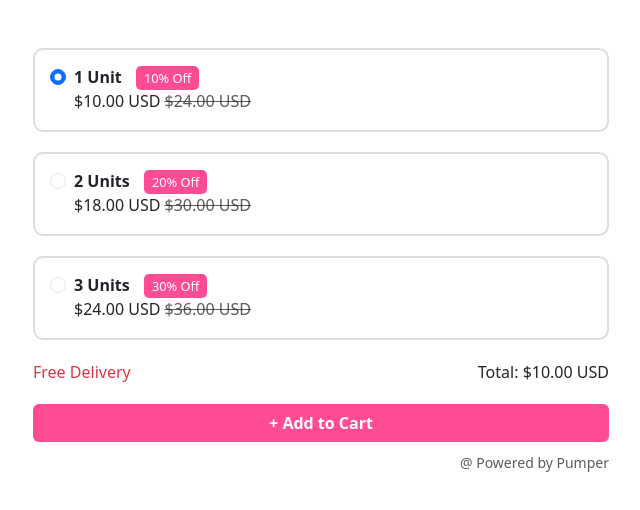
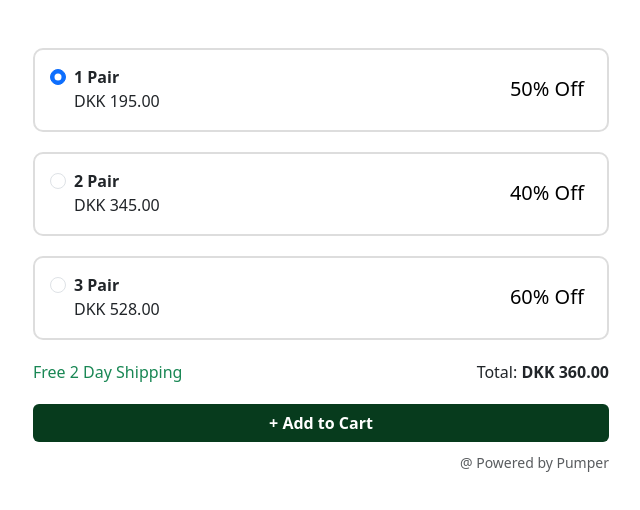
Before and after one commit to SanikaUtekar/Bootstrap-Bingo, a plain HTML site: page index.html in a window 1280 px wide. Shown: the whole page, without its empty margins (319-959 px from the left). Drawn offline with nearby package versions, Linux system fonts and the light colour scheme.

Commit message:
assignment

```diff
--- a/form.css
+++ b/form.css
@@ -9,8 +9,8 @@
 }
 
 .offer-box.hovered {
-    background-color: #ffe0ef;
-    border-color: #ff4c94;
+    background-color: #aac7ac;
+    border-color: #073b1d;
     transform: scale(1.02);
     box-shadow: 0 4px 12px rgba(0, 0, 0, 0.05);
 }
@@ -25,20 +25,20 @@
 }
 
 .discount-badge {
-    background-color: #ff4c94;
-    color: white;
-    font-size: 0.8rem;
+    color: black;
+    font-size: 20px;
+    font-weight: 500;
     padding: 3px 8px;
     border-radius: 5px;
     margin-left: 10px;
 }
 .btn-cart {
-background-color: #ff4c94 !important;
+background-color: #073b1d !important;
 color: white !important;
 font-weight: bold !important;
 width: 100%;
 }
 
 .btn-cart:hover {
-background-color: #e83e8c;
+background-color: #073b1d;
 }
--- a/index.html
+++ b/index.html
@@ -13,15 +13,22 @@
 
 <body>
 
-<div class="container mt-5"  style="max-width: 600px;">
+    <div class="container mt-5" style="max-width: 600px;">
         <form>
             <!-- Offer Box Template -->
             <div class="offer-box" id="offer1">
                 <div class="form-check">
-                <input class="form-check-input" type="radio" name="unitOption" id="option1" value="10" checked >
-                <label class="form-check-label" for="option1">
-                    <strong>1 Unit</strong> <span class="discount-badge">10% Off</span>
-                    <div>$10.00 USD <del class="text-muted">$24.00 USD</del></div>
+                    <input class="form-check-input" type="radio" name="unitOption" id="option1" value="10" checked>
+                    <label class="form-check-label" for="option1" style="display: flex;
+                    justify-content: space-between; align-items: center;">
+                        <div>
+                            <strong>1 Pair</strong>
+                            <div>DKK 195.00</div>
+                        </div>
+
+                        <div>
+                            <span class="discount-badge">50% Off</span>
+                        </div>
                     </label>
                 </div>
 
@@ -29,7 +36,7 @@
                 <div class="size-color-fields">
                     <div class="row">
                         <div class="col-md-6">
-                        <label for="size1" class="form-label">Size #1</label>
+                            <label for="size1" class="form-label">Size</label>
                             <select id="size1" class="form-select">
                                 <option>S</option>
                                 <option>M</option>
@@ -46,7 +53,6 @@
                             </select>
                         </div>
                         <div class="col-md-6 mt-2">
-                        <label for="size2" class="form-label">Size #2</label>
                             <select id="size2" class="form-select">
                                 <option>S</option>
                                 <option>M</option>
@@ -55,7 +61,6 @@
                             </select>
                         </div>
                         <div class="col-md-6 mt-2">
-                        <label for="color2" class="form-label">Colour</label>
                             <select id="color2" class="form-select">
                                 <option>Colour</option>
                                 <option>Black</option>
@@ -70,9 +75,16 @@
             <div class="offer-box" id="offer2">
                 <div class="form-check">
                     <input class="form-check-input" type="radio" name="unitOption" id="option2" value="18">
-                <label class="form-check-label" for="option2">
-                    <strong>2 Units</strong> <span class="discount-badge">20% Off</span>
-                    <div>$18.00 USD <del class="text-muted">$30.00 USD</del></div>
+                    <label class="form-check-label" for="option2" style="display: flex;
+                    justify-content: space-between; align-items: center;">
+                        <div>
+                            <strong>2 Pair</strong>
+                            <div>DKK 345.00</div>
+                        </div>
+
+                        <div>
+                            <span class="discount-badge">40% Off</span>
+                        </div>
                     </label>
                 </div>
 
@@ -80,7 +92,7 @@
                 <div class="size-color-fields">
                     <div class="row">
                         <div class="col-md-6">
-                        <label for="size1" class="form-label">Size #1</label>
+                            <label for="size1" class="form-label">Size </label>
                             <select id="size1" class="form-select">
                                 <option>S</option>
                                 <option>M</option>
@@ -97,7 +109,6 @@
                             </select>
                         </div>
                         <div class="col-md-6 mt-2">
-                        <label for="size2" class="form-label">Size #2</label>
                             <select id="size2" class="form-select">
                                 <option>S</option>
                                 <option>M</option>
@@ -106,7 +117,6 @@
                             </select>
                         </div>
                         <div class="col-md-6 mt-2">
-                        <label for="color2" class="form-label">Colour</label>
                             <select id="color2" class="form-select">
                                 <option>Colour</option>
                                 <option>Black</option>
@@ -121,9 +131,15 @@
             <div class="offer-box" id="offer3">
                 <div class="form-check">
                     <input class="form-check-input" type="radio" name="unitOption" id="option3" value="24">
-                <label class="form-check-label" for="option3">
-                    <strong>3 Units</strong> <span class="discount-badge">30% Off</span>
-                    <div>$24.00 USD <del class="text-muted">$36.00 USD</del></div>
+                    <label class="form-check-label" for="option3" style="display: flex;
+                justify-content: space-between; align-items: center;">
+                        <div>
+                            <strong>3 Pair</strong>
+                            <div>DKK 528.00</div>
+                        </div>
+                        <div>
+                            <span class="discount-badge">60% Off</span>
+                        </div>
                     </label>
                 </div>
 
@@ -131,7 +147,7 @@
                 <div class="size-color-fields">
                     <div class="row">
                         <div class="col-md-6">
-                        <label for="size1" class="form-label">Size #1</label>
+                            <label for="size1" class="form-label">Size</label>
                             <select id="size1" class="form-select">
                                 <option>S</option>
                                 <option>M</option>
@@ -148,7 +164,6 @@
                             </select>
                         </div>
                         <div class="col-md-6 mt-2">
-                        <label for="size2" class="form-label">Size #2</label>
                             <select id="size2" class="form-select">
                                 <option>S</option>
                                 <option>M</option>
@@ -157,7 +172,6 @@
                             </select>
                         </div>
                         <div class="col-md-6 mt-2">
-                        <label for="color2" class="form-label">Colour</label>
                             <select id="color2" class="form-select">
                                 <option>Colour</option>
                                 <option>Black</option>
@@ -170,8 +184,8 @@
             </div>
 
             <div style="display: flex ; justify-content: space-between;">
-            <div class="text-danger mb-1">Free Delivery</div>
-        <div class="total-section" id="totalPrice">Total: $10.00 USD</div>
+                <div class="text-success mb-1">Free 2 Day Shipping</div>
+                <div class="total-section" id="totalPrice">Total: <span style="font-weight: 700;">DKK 360.00</span></div>
             </div>
 
             <button type="submit" class="btn btn-cart mt-3">+ Add to Cart</button>
```
Lines whose indentation alone changed are shown as unchanged.
